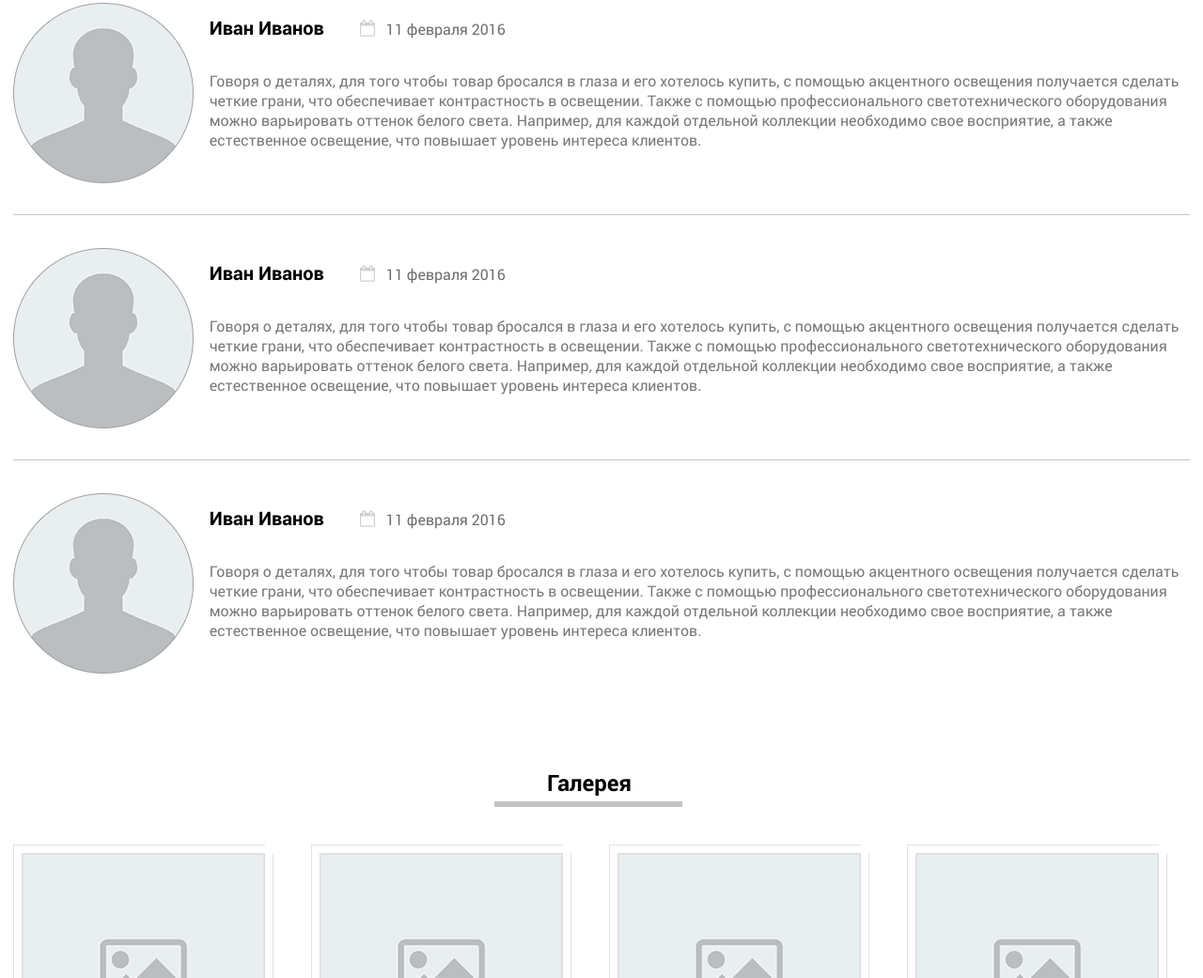
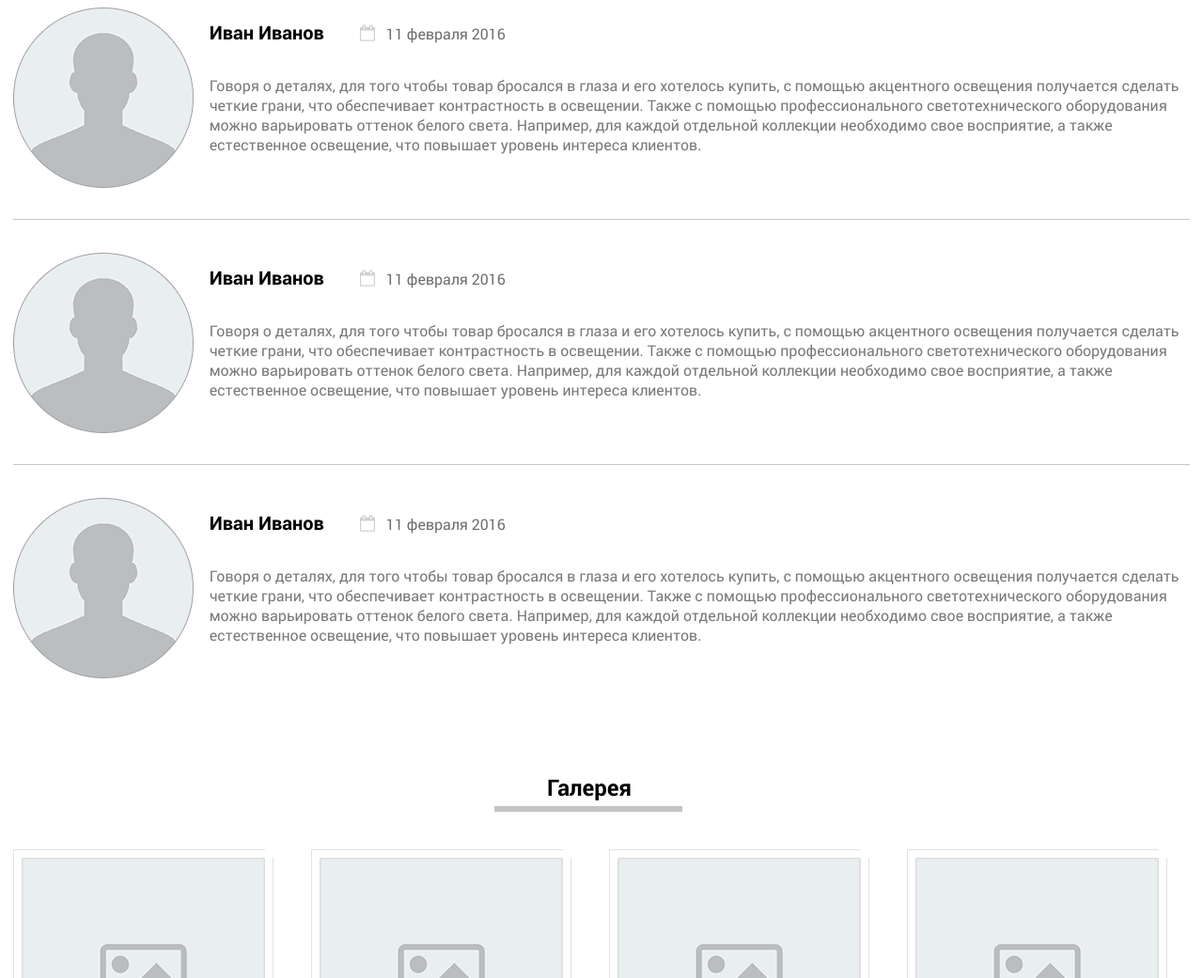
Before and after one commit to OlehTymoshenkov/blog-plus, a plain HTML site: page index.html in a window 1280 px wide. Shown: the part 1252-2293 px from the top of the page at 94% size. Drawn offline with Linux system fonts and the light colour scheme.

Commit message:
Fixed fonts, headings, grid, reviews, links.

```diff
--- a/css/style.css
+++ b/css/style.css
@@ -3,7 +3,7 @@ body {
     /*width: 1920px; /*для Pixel Perfect*/
     font-style: normal;
     font-weight: normal;
-    font-family: 'Roboto'
+    font-family: Roboto, Arial, sans-serif
 }
 .container {
     max-width: 1252px;
@@ -118,7 +118,7 @@ body {
 .main__heading {
     position: relative;
     line-height: 24px;
-    margin-bottom: 8px;
+    margin-bottom: calc(35px + 8px);
     margin-top: 64px
 }
 .main__heading::after {
@@ -136,7 +136,8 @@ body {
     margin-bottom: calc(35px + 8px)
 }
 .main__heading:nth-of-type(3) {
-    margin-top: calc(64px - 20px)
+    margin-top: calc(64px - 20px);
+    margin-bottom: calc(40px + 8px)
 }
 .main__heading:nth-of-type(4) {
     margin-top: calc(104px - 33px);
@@ -146,9 +147,6 @@ body {
 }
 .main__heading:nth-of-type(4):after {
     transform: translateX(calc((1252px/2) - 50%))
-}
-.module-grid {
-    margin-top: calc(35px + 8px)
 }
 .main__float {
     background-color: #e2e2e2;
@@ -163,10 +161,10 @@ body {
 .main__review_part {
     padding-top: 13px
 }
-.main__review:first-child {
+.main__review:nth-child(6) {
     padding-top: 0
 }
-.main__review:nth-child(2), .main__review:last-child {
+.main__review:nth-child(7), .main__review:nth-child(8) {
     border-top: 1px solid #c6c6c6
 }
 .main__date {
--- a/index.html
+++ b/index.html
@@ -4,9 +4,9 @@
         <!--Служебная информация-->
         <meta charset="utf-8">
         <title>BLOG+</title>
+        <link rel="stylesheet" href="css/module-grid.css">
+        <link rel="stylesheet" href="css/fonts.css">
         <link rel="stylesheet" href="css/style.css">
-        <link rel="stylesheet" href="css/fonts.css">
-        <link rel="stylesheet" href="css/module-grid.css">
     </head>
     <body>
         <!--Содержание документа-->
@@ -125,8 +125,8 @@
                         </div>
                     </div>
                     <h2 class="main__heading">Отзывы посетителей нашего сайта</h2>
-                    <div class="module-grid">
-                        <div class="main__review">
+                    <div class="main__review">
+                        <div class="module-grid">
                             <div class="module-grid__cell-2">
                                 <img class="main__avatar" src="images/avatar.png" alt="">
                             </div>
@@ -148,7 +148,9 @@
                                 </div>
                             </div>
                         </div>
-                        <div class="main__review">
+                    </div>
+                    <div class="main__review">
+                        <div class="module-grid">
                             <div class="module-grid__cell-2">
                                 <img class="main__avatar" src="images/avatar.png" alt="">
                             </div>
@@ -170,7 +172,9 @@
                                 </div>
                             </div>
                         </div>
-                        <div class="main__review">
+                    </div>
+                    <div class="main__review">
+                        <div class="module-grid">
                             <div class="module-grid__cell-2">
                                 <img class="main__avatar" src="images/avatar.png" alt="">
                             </div>
```
Also changed, not shown: 1 other file.
